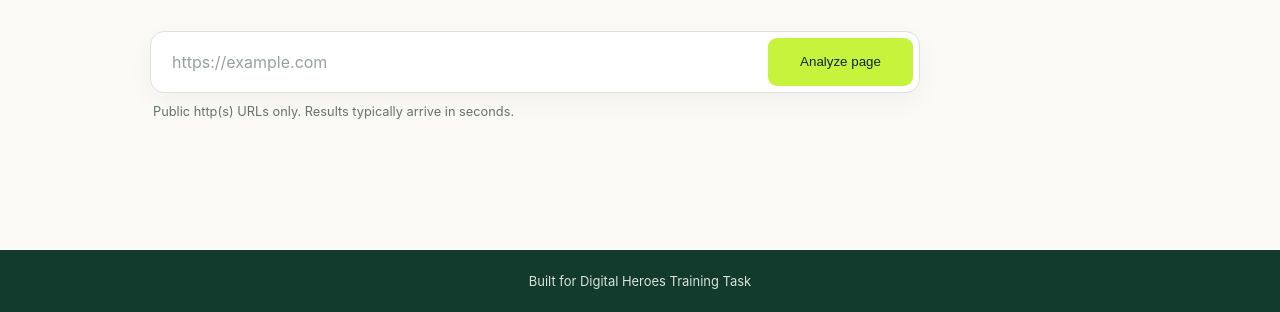
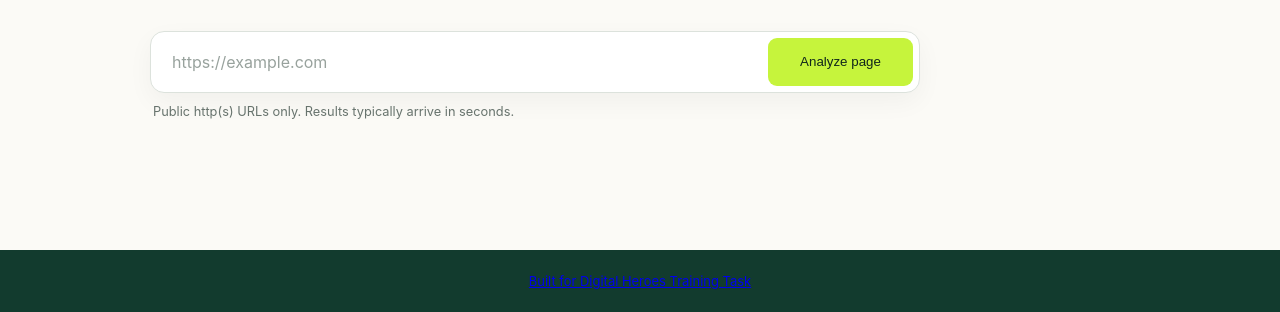
Before and after one commit to amitthombare01/page-scope-url-audit, a website: page index.html in a window 1280 px wide. Shown: the part 488-800 px from the top of the page. Drawn offline with Linux system fonts and the light colour scheme.

Commit message:
Update footer to include a link to Digital Heroes

```diff
--- a/index.html
+++ b/index.html
@@ -42,7 +42,7 @@
         </div>
       </section>
     </main>
-    <footer>Built for Digital Heroes Training Task</footer>
+    <footer><a href="https://digitalheroesco.com">Built for Digital Heroes Training Task</a></footer>
     <script src="/app.js"></script>
   </body>
 </html>
```
